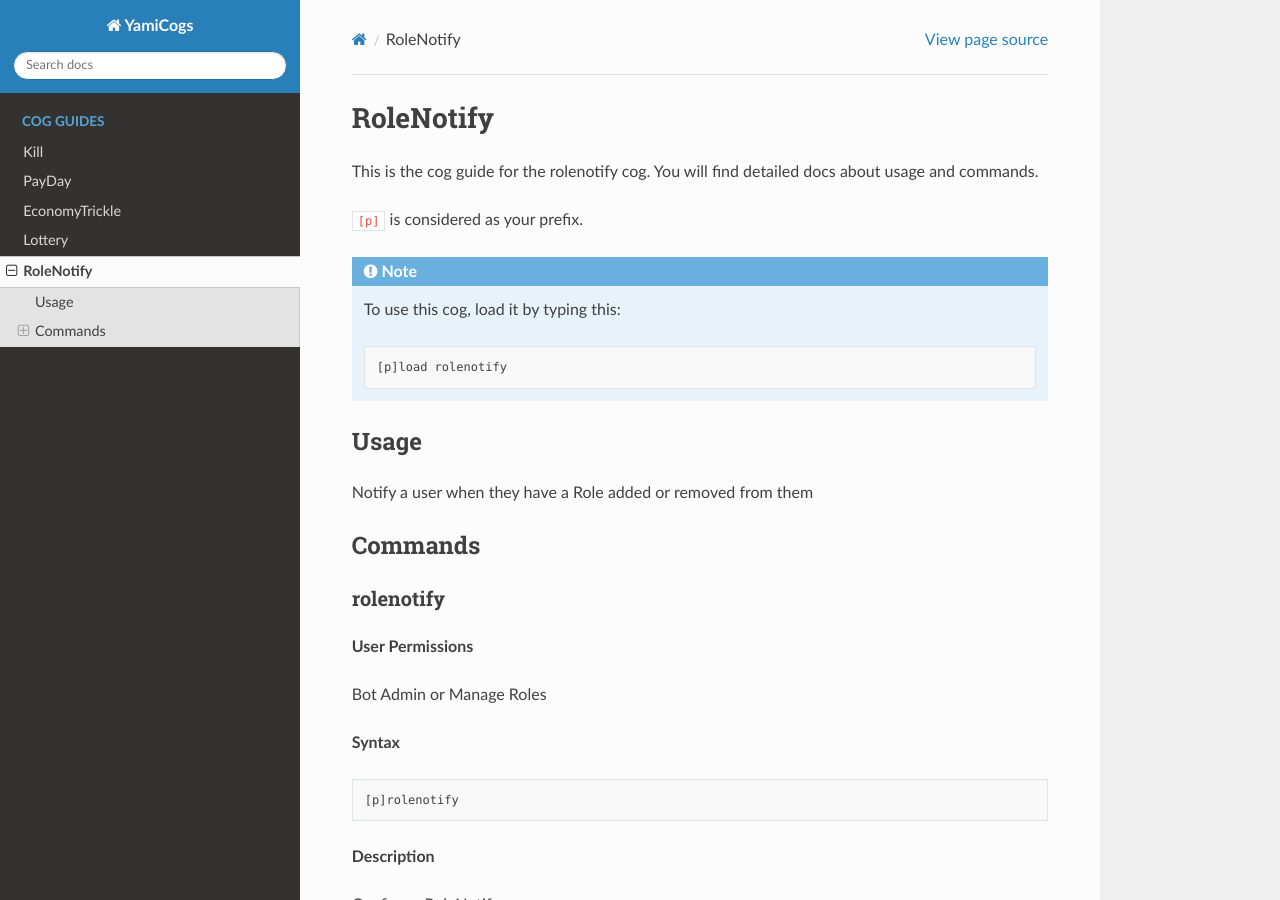
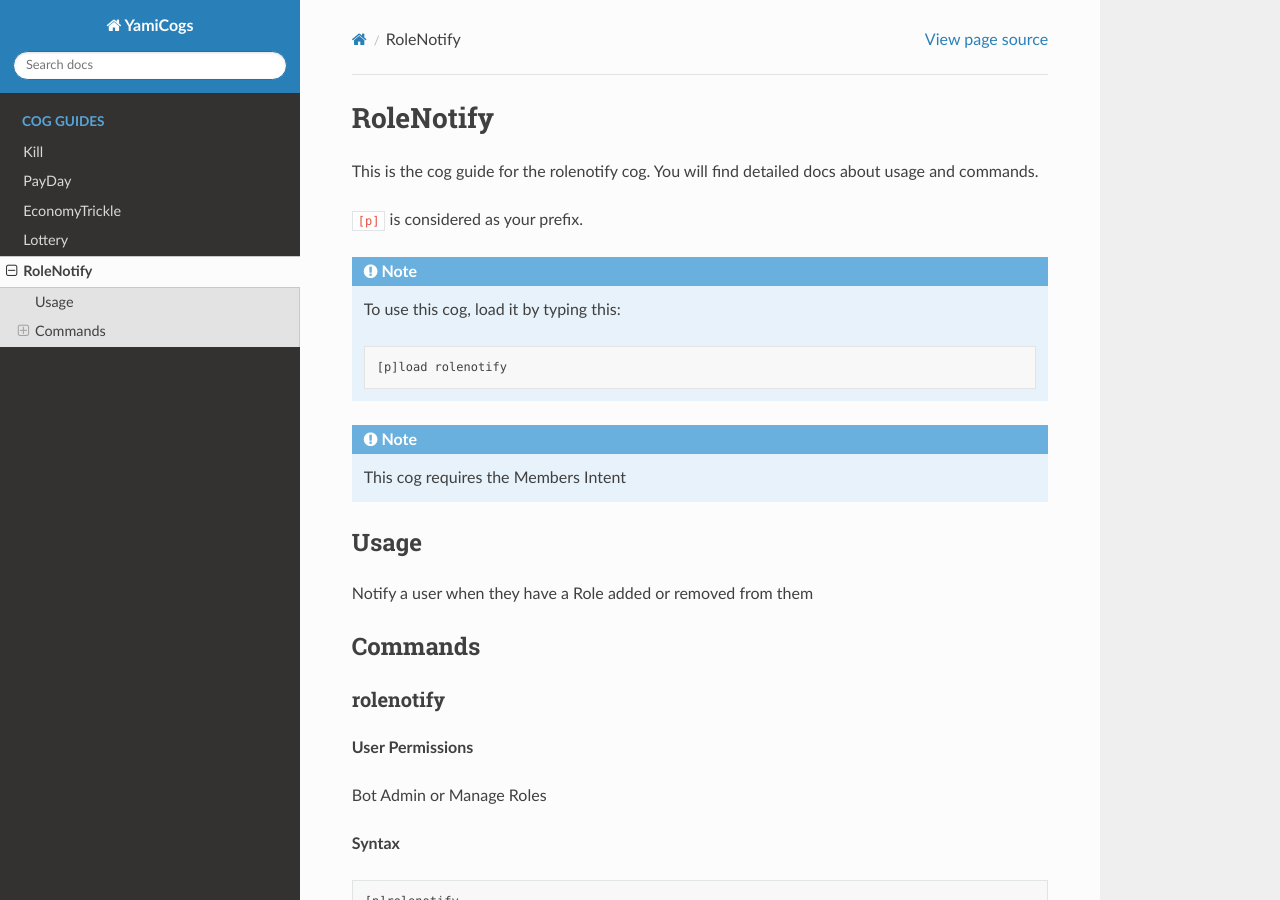
Before and after one commit to yamikaitou/YamiCogs, a Sphinx documentation site: the page built from docs/rolenotify.rst, in a window 1280 px wide and 900 px high. Built offline with Sphinx 7.4.7 and the Read the Docs theme 2.0.0, drawn with Linux system fonts in a browser that asks for light colours.

Commit message:
release cog

```diff
--- a/docs/rolenotify.rst
+++ b/docs/rolenotify.rst
@@ -12,6 +12,9 @@ find detailed docs about usage and commands.
 .. note:: To use this cog, load it by typing this::
 
         [p]load rolenotify
+
+.. note::
+    This cog requires the Members Intent
 
 .. _rolenotify-usage:
 
```
Also changed, not shown: 1 other file.
